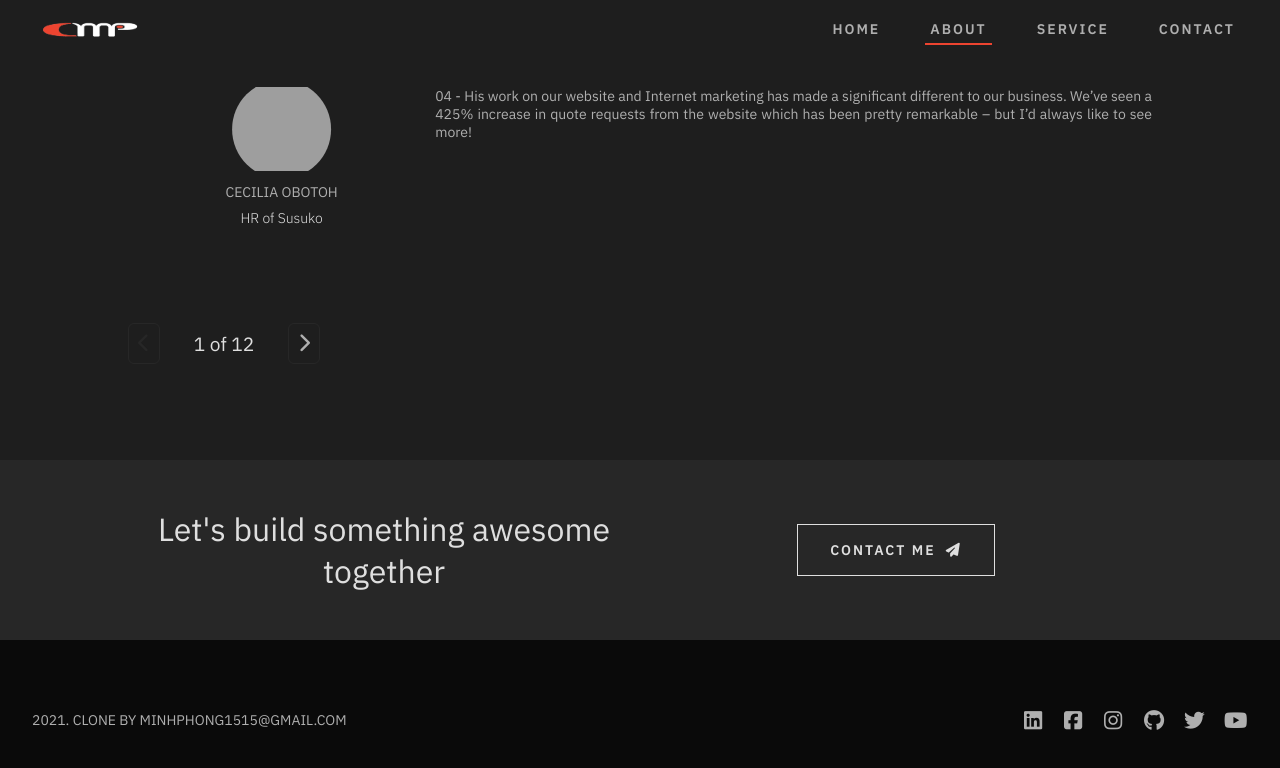
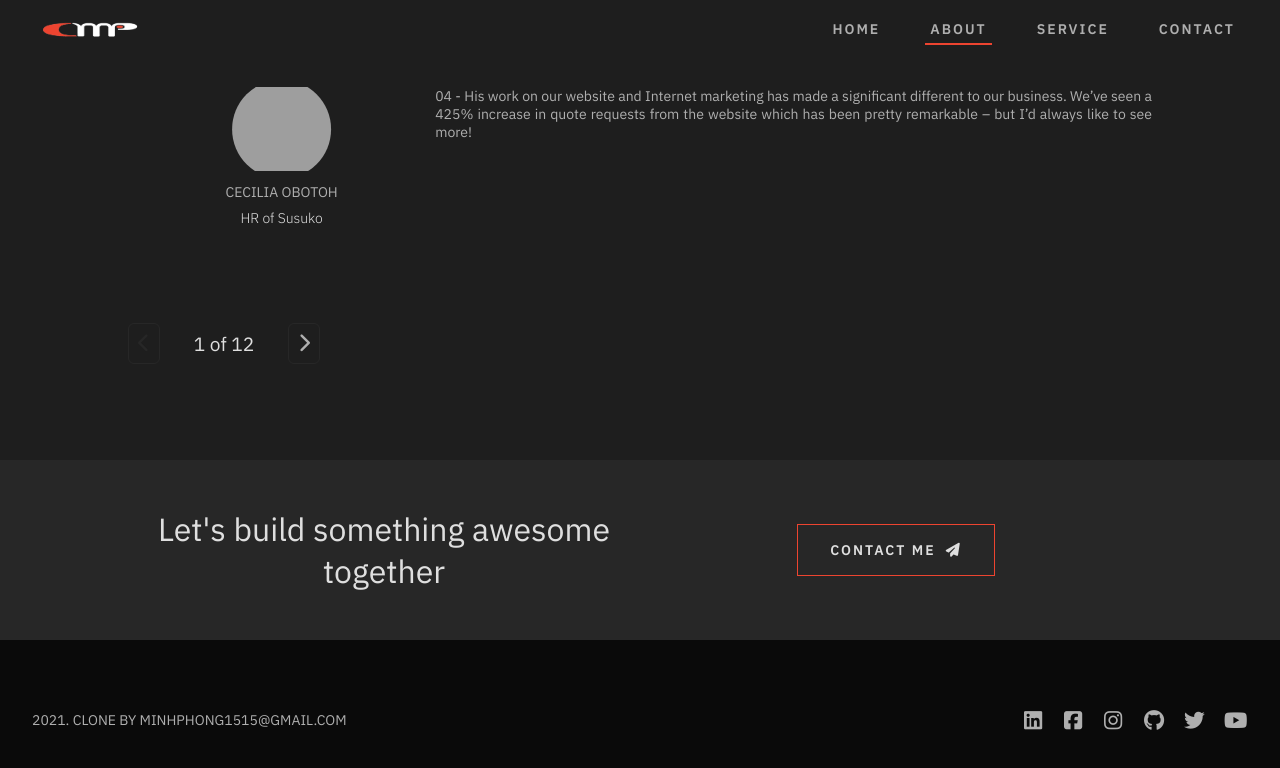
Before and after one commit to thong20/ReactJS, a React (Create React App) app: page /about in a window 1280 px wide. In both pictures the pointer is over the link "CONTACT ME". Shown: the part 3524-4292 px from the top of the page. Built offline with nearby package versions, Linux system fonts and the light colour scheme; grey boxes are pictures that could not be loaded.

Commit message:
20210330-010611

```diff
--- a/src/Pages/About/about.scss
+++ b/src/Pages/About/about.scss
@@ -273,6 +273,12 @@
             display: flex;
             justify-content: center;
             align-items: center;
+            .button-icon{
+              // define in App.scss
+              &:hover{
+                border: 1px solid theme.$colorBgPrimary;
+              }
+            }
           }
           p{
             font-size: 2rem;
```
